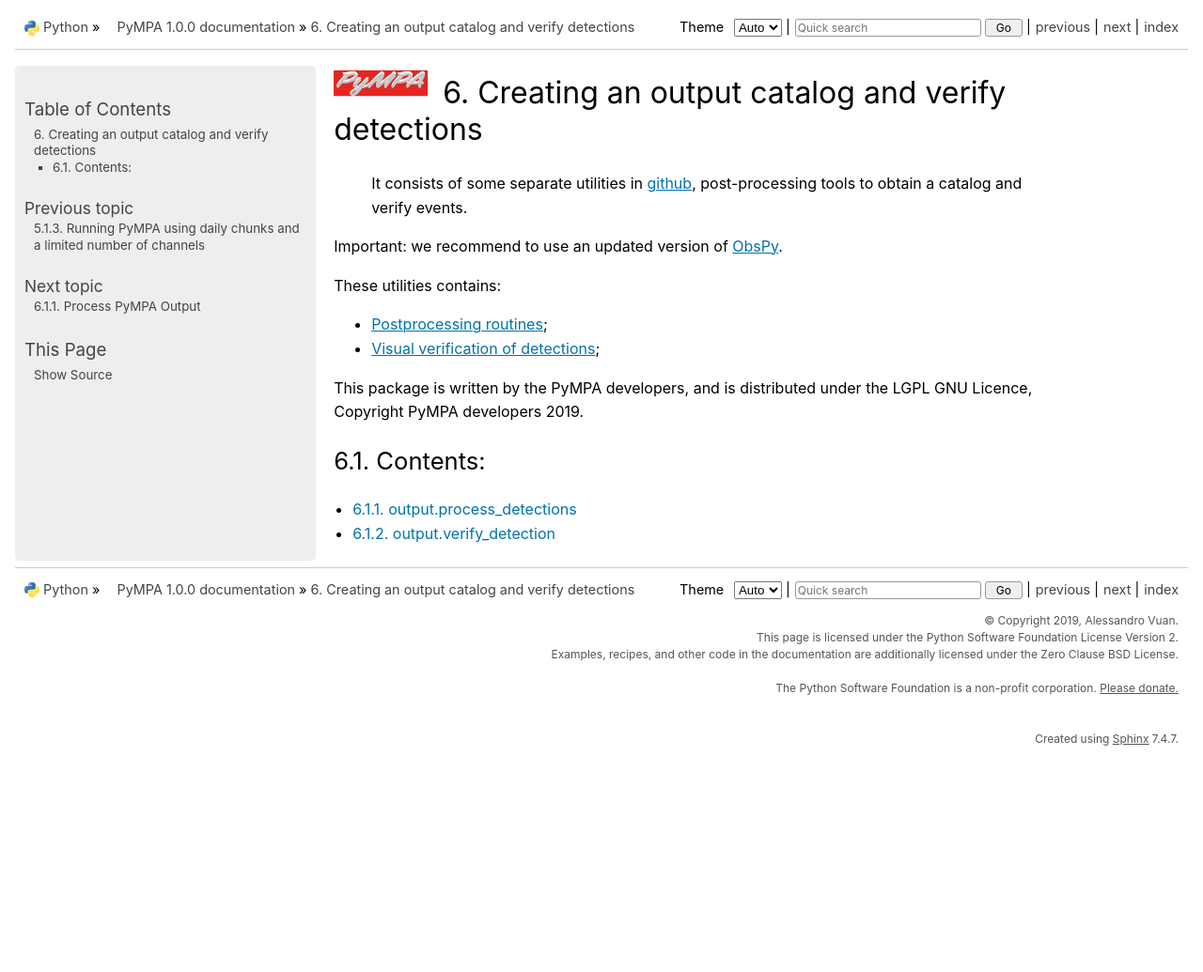
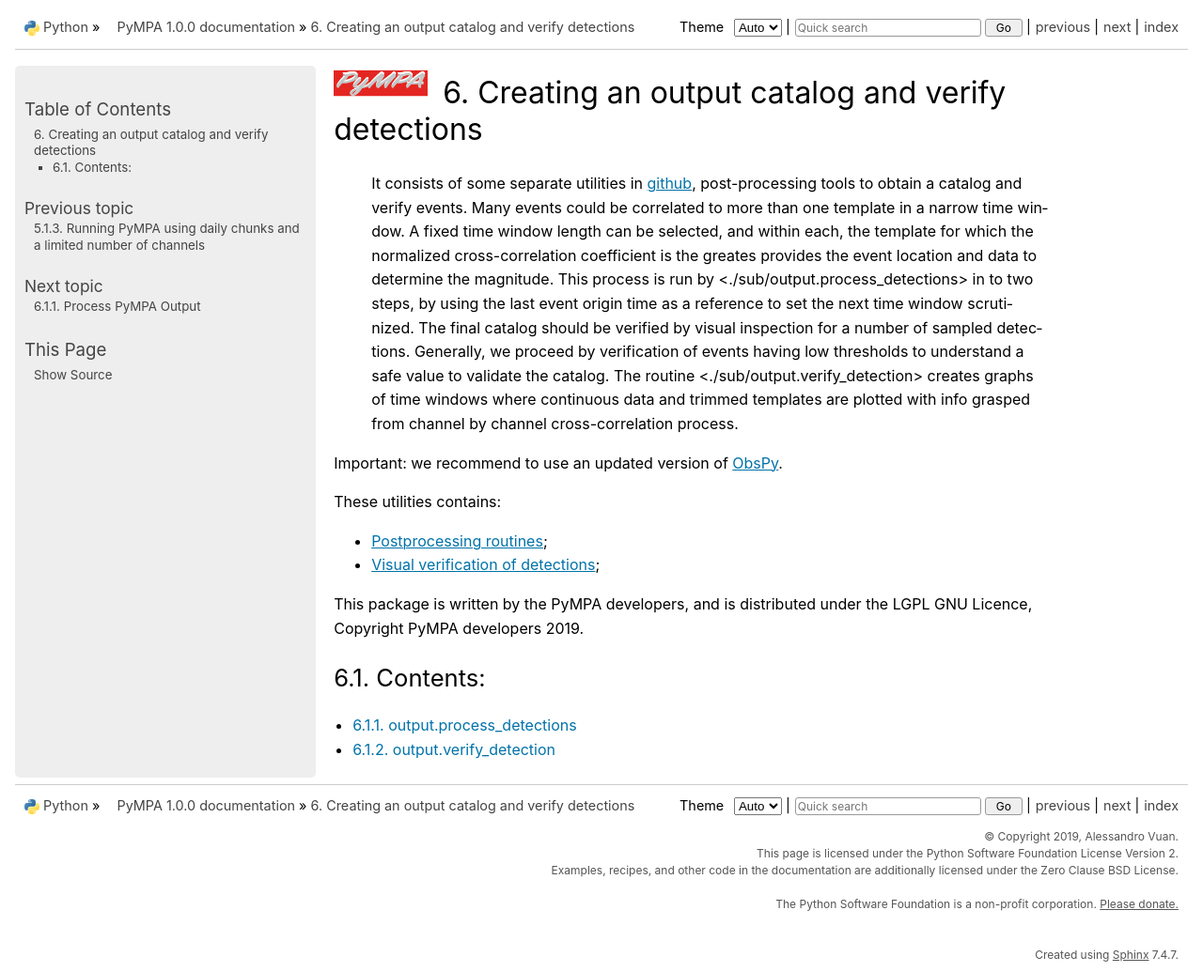
Before and after one commit to avuan/PyMPA37, a Sphinx documentation site: the page built from docs/source/output.rst, in a window 1280 px wide and 1035 px high. Shown: the whole window at 94% size. Built offline with Sphinx 7.4.7, drawn with Linux system fonts in a browser that asks for light colours; formulas are drawn with MathJax 3.

Commit message:
docs added

```diff
--- a/docs/source/output.rst
+++ b/docs/source/output.rst
@@ -10,6 +10,13 @@
 ================================================
 
     It consists of some separate utilities in |github|, post-processing tools to obtain a catalog and verify events.
+    Many events could be correlated to more than one template in a narrow time window. A fixed time window length can be selected,
+    and within each, the template for which the normalized cross-correlation coefficient is the greates provides the event location and data to determine the magnitude.
+    This process is run by <./sub/output.process_detections> in to two steps,
+    by using the last event origin time as a reference to set the next time window scrutinized. The final catalog should be verified by visual inspection
+    for a number of sampled detections. Generally, we proceed by verification of events having low thresholds to understand a safe value to validate the catalog.
+    The routine <./sub/output.verify_detection> creates graphs of time windows where continuous data and trimmed templates are plotted with info grasped from channel by channel cross-correlation process.
+
 
 Important: we recommend to use an updated version of |ObsPy_Link|.
 
```
